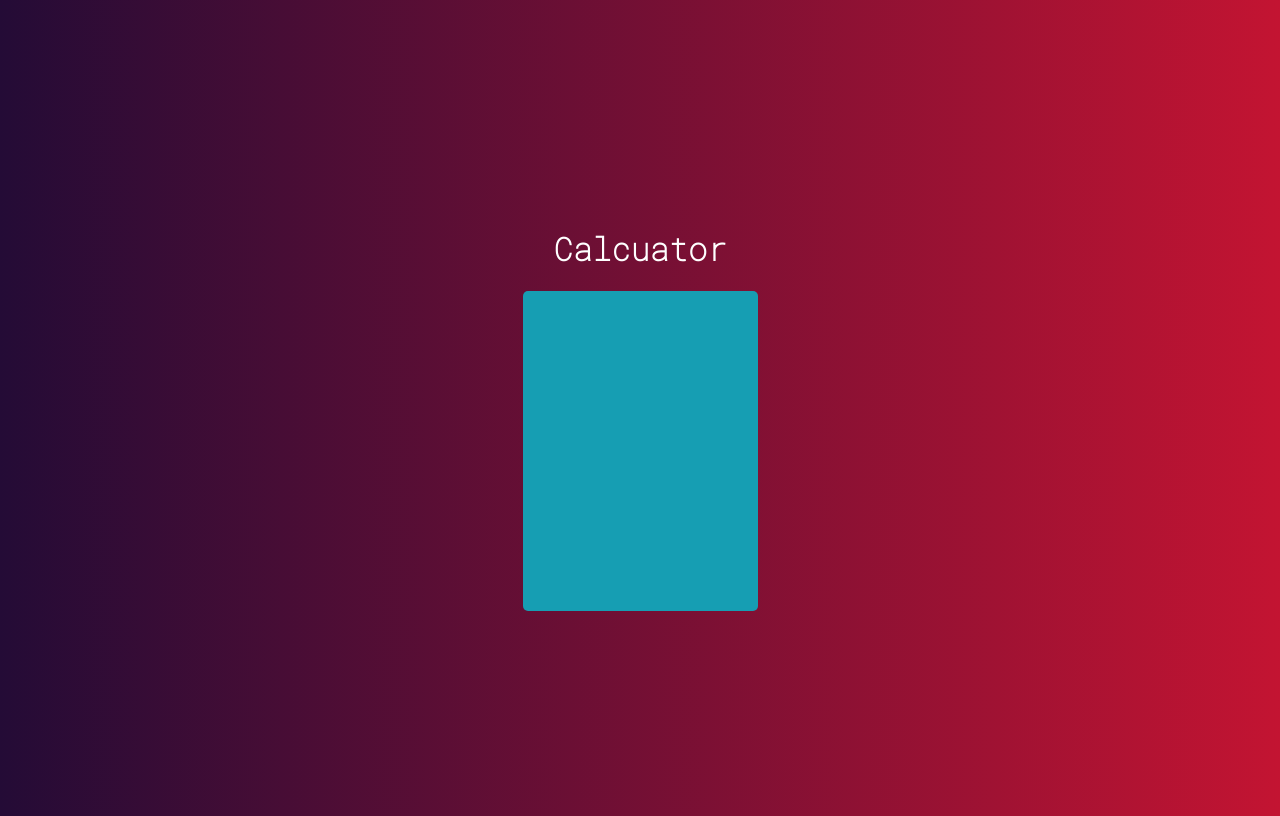
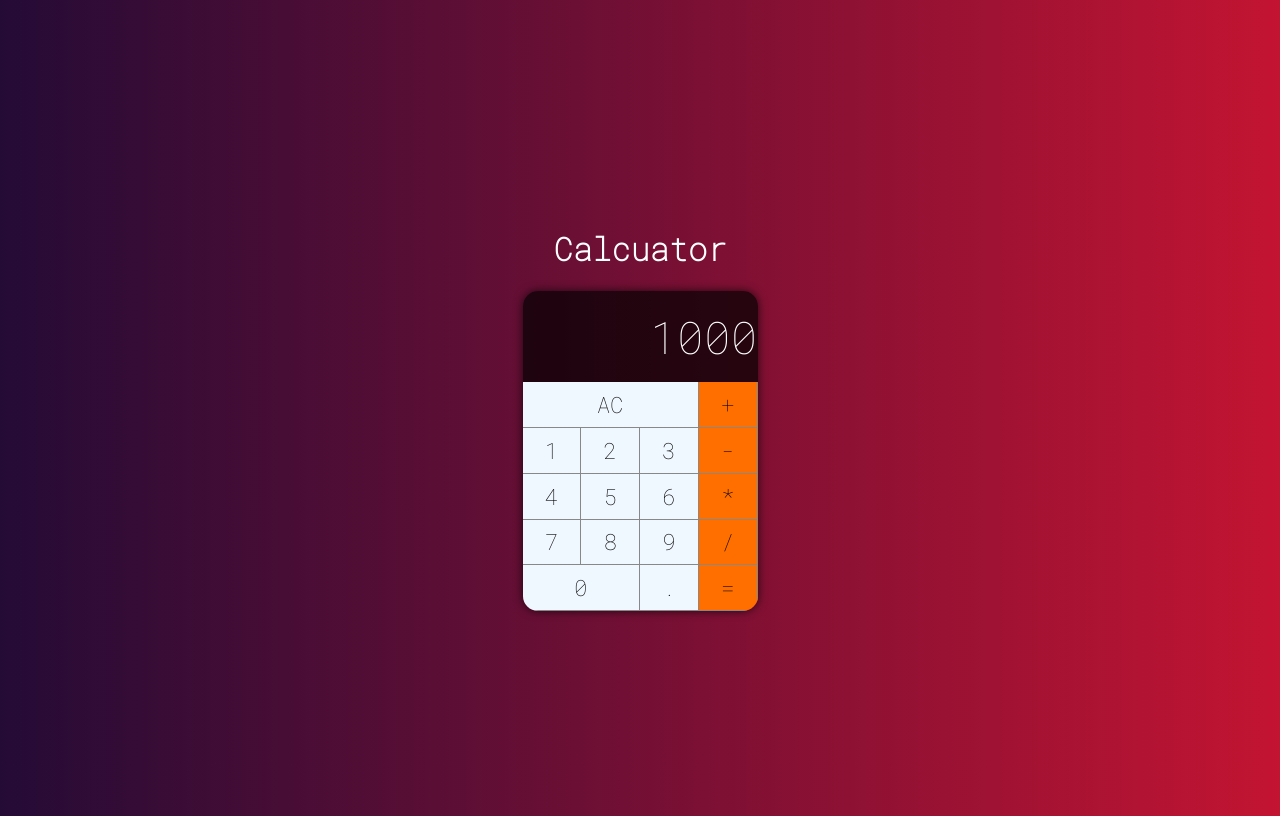
Before and after one commit to DavidBarros/react-calculator, a React (Create React App) app: page / in a window 1280 px wide. Built offline with nearby package versions, Linux system fonts and the light colour scheme.

Commit message:
click-handler-att

```diff
--- a/src/components/calculator.css
+++ b/src/components/calculator.css
@@ -1,7 +1,10 @@
 .calculator{
     height: 320px;
     width: 235px;
-    background-color: rgb(22, 158, 179);
-    border-radius: 5px;
+    border-radius: 15px;
     overflow: hidden;
-    }
+    display: grid;
+    grid-template-columns: repeat(4,1fr);
+    grid-template-rows: repeat(7, 1fr);
+    box-shadow: 0px 0px 10px rgba(0, 0, 0, 0.7);
+}
--- a/src/components/calculator.jsx
+++ b/src/components/calculator.jsx
@@ -1,11 +1,51 @@
 import React, {Component} from 'react'
 import './calculator.css'
+import Button from './button'
+import Display from './diplsay'
+export default class Calcuator extends Component{
 
-export default class Calcuator extends Component{
+    constructor(props){
+        super();
+        this.clearMem = this.clearMem.bind(this);
+        this.setDigit = this.setDigit.bind(this);
+        this.setOperation = this.setOperation.bind(this);
+    }
+
+     clearMem(){
+
+        console.log("Limpo!");
+    }
+
+    setDigit(digit){
+        console.log(digit);
+    }
+
+    setOperation(operator){
+        console.log(operator);
+    }
+
 
     render(){
        return(
         <div className = "calculator">
+            <Display value={"1000"}/>
+            <Button label="0" click={this.setDigit}/>
+            <Button label="1"/>
+            <Button label="2"/>
+            <Button label="3"/>
+            <Button label="4"/>
+            <Button label="5"/>
+            <Button label="6"/>
+            <Button label="7"/>
+            <Button label="8"/>
+            <Button label="9"/>
+            <Button label="+" isOperation={true}/>
+            <Button label="-" isOperation={true}/>
+            <Button label="/" isOperation={true}/>
+            <Button label="*" isOperation={true}/>
+            <Button label="AC" click={this.clearMem}/>
+            <Button label="."/>
+            <Button label="=" isOperation={true}/>
 
         </div>
        )
--- /dev/null
+++ b/src/components/diplsay.jsx
@@ -0,0 +1,11 @@
+import React from 'react'
+import './display.css'
+
+const diplay = (props) =>{
+
+    return (
+        <div className='display'>{props.value}</div>
+    )
+}
+
+export default diplay
--- /dev/null
+++ b/src/components/display.css
@@ -0,0 +1,10 @@
+.display{
+    display: flex;
+    background-color: rgb(0,0, 0, 0.7);
+    grid-row: 1/3;
+    grid-column: 1/5;
+    align-items: center;
+    justify-content: flex-end;
+    font-size: 2.8em;
+    overflow: none;
+}
```
